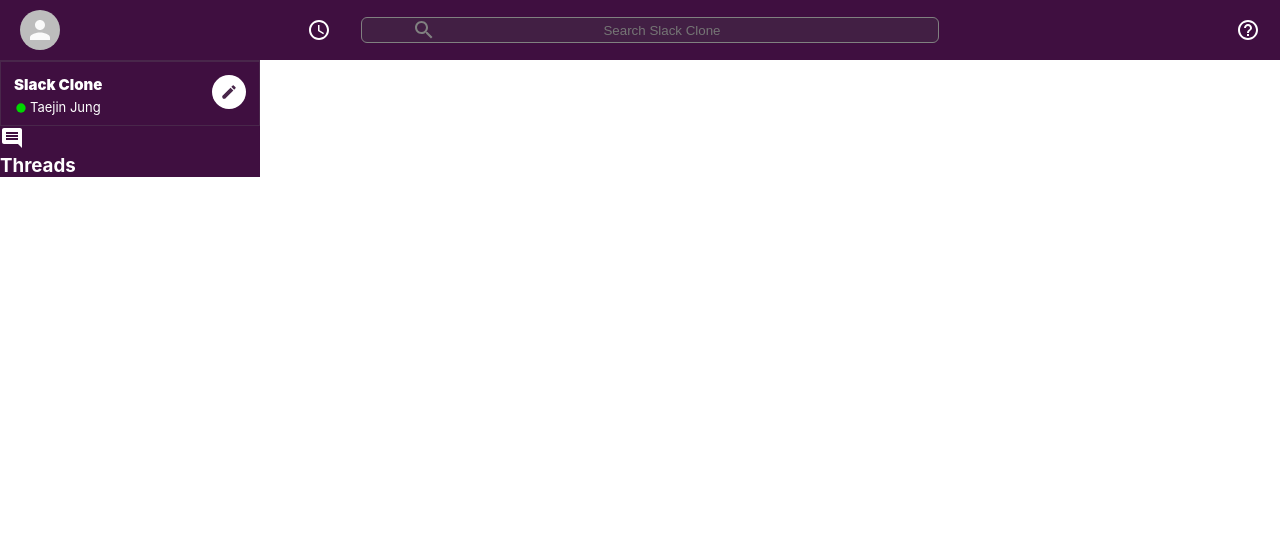
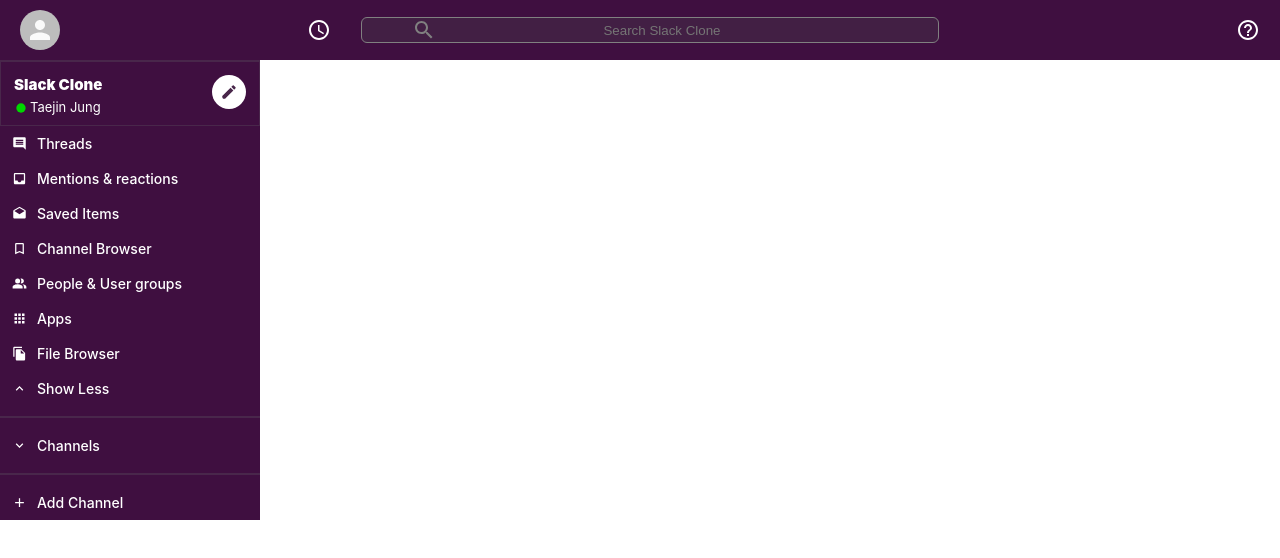
Before and after one commit to taejin5314/Slack-clone, a React (Create React App) app: page / in a window 1280 px wide. Shown: the top 558 px of the page. Built offline with nearby package versions, Linux system fonts and the light colour scheme.

Commit message:
Firebase: Initialize

```diff
--- a/package.json
+++ b/package.json
@@ -8,6 +8,7 @@
     "@testing-library/jest-dom": "^4.2.4",
     "@testing-library/react": "^9.3.2",
     "@testing-library/user-event": "^7.1.2",
+    "firebase": "^7.23.0",
     "react": "^16.13.1",
     "react-dom": "^16.13.1",
     "react-router-dom": "^5.2.0",
--- a/src/components/sidebar/Sidebar.css
+++ b/src/components/sidebar/Sidebar.css
@@ -3,6 +3,12 @@
     background-color: var(--slack-color);
     border-top: 1px solid #49274b;
     max-width: 260px;
+}
+
+.sidebar>hr {
+    margin-top: 10px;
+    margin-bottom: 10px;
+    border: 1px solid #49274b;
 }
 
 .sidebar__header {
--- a/src/components/sidebar/Sidebar.js
+++ b/src/components/sidebar/Sidebar.js
@@ -4,6 +4,15 @@
 import CreateIcon from '@material-ui/icons/Create';
 import SidebarOption from './sidebarOption/SidebarOption';
 import CommentIcon from '@material-ui/icons/Comment';
+import InboxIcon from '@material-ui/icons/Inbox';
+import DraftsIcon from '@material-ui/icons/Drafts';
+import BookmarkBorderIcon from '@material-ui/icons/BookmarkBorder';
+import PeopleAltIcon from '@material-ui/icons/PeopleAlt';
+import AppsIcon from '@material-ui/icons/Apps';
+import FileCopyIcon from '@material-ui/icons/FileCopy';
+import ExpandLessIcon from '@material-ui/icons/ExpandLess';
+import ExpandMoreIcon from '@material-ui/icons/ExpandMore';
+import AddIcon from '@material-ui/icons/Add';
 
 function Sidebar() {
     return (
@@ -20,6 +29,20 @@
             </div>
 
             <SidebarOption Icon={CommentIcon} title="Threads" />
+            <SidebarOption Icon={InboxIcon} title="Mentions & reactions" />
+            <SidebarOption Icon={DraftsIcon} title="Saved Items" />
+            <SidebarOption Icon={BookmarkBorderIcon} title="Channel Browser" />
+            <SidebarOption Icon={PeopleAltIcon} title="People & User groups" />
+            <SidebarOption Icon={AppsIcon} title="Apps" />
+            <SidebarOption Icon={FileCopyIcon} title="File Browser" />
+            <SidebarOption Icon={ExpandLessIcon} title="Show Less" />
+            <hr />
+            <SidebarOption Icon={ExpandMoreIcon} title="Channels" />
+            <hr />
+            <SidebarOption Icon={AddIcon} addChannelOption title="Add Channel" />
+
+            {/* Connet to DB and list all the channels */}
+            {/* <SidebarOption ... /> */}
         </div>
     )
 }
--- a/src/components/sidebar/sidebarOption/SidebarOption.css
+++ b/src/components/sidebar/sidebarOption/SidebarOption.css
@@ -0,0 +1,31 @@
+.sidebarOption {
+    display: flex;
+    align-items: center;
+    font-size: 12px;
+    padding-left: 2px;
+    cursor: pointer;
+}
+
+.sidebarOption:hover {
+    opacity: 0.9;
+    background-color: #340e36;
+}
+
+.sidebarOption__icon {
+    padding: 10px;
+    font-size: 15px !important;
+}
+
+.sidebarOption__channel {
+    padding: 10px;
+}
+
+.sidebarOption__hash {
+    padding: 1px 6px;
+    background-color: #553057;
+    border-radius: 5px;
+}
+
+.sidebarOption>h3 {
+    font-weight: 500;
+}
--- a/src/components/sidebar/sidebarOption/SidebarOption.js
+++ b/src/components/sidebar/sidebarOption/SidebarOption.js
@@ -8,7 +8,7 @@
             {Icon ? (
                 <h3>{title}</h3>
             ) : (
-                    <h3>
+                    <h3 className="sidebarOption__channel">
                         <span className="sidebarOption__hash">#</span> {title}
                     </h3>
                 )
```
Also changed, not shown: src/firebase.js (+10 -0 lines), 1 other file (tests, documents, lock files or other folders).
